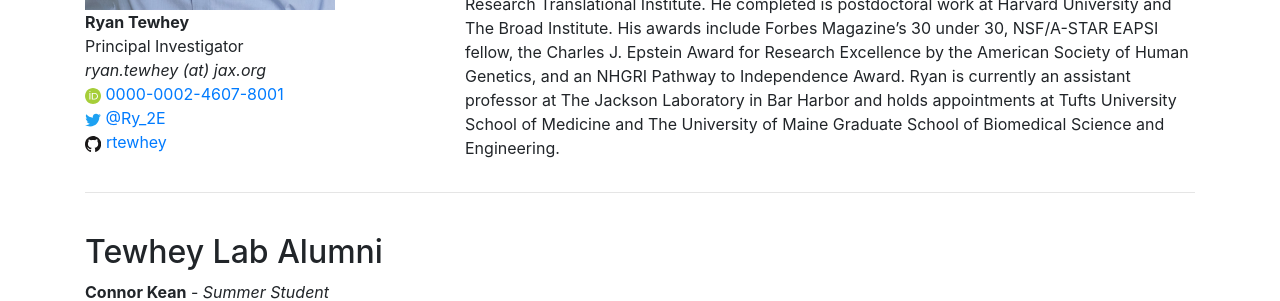
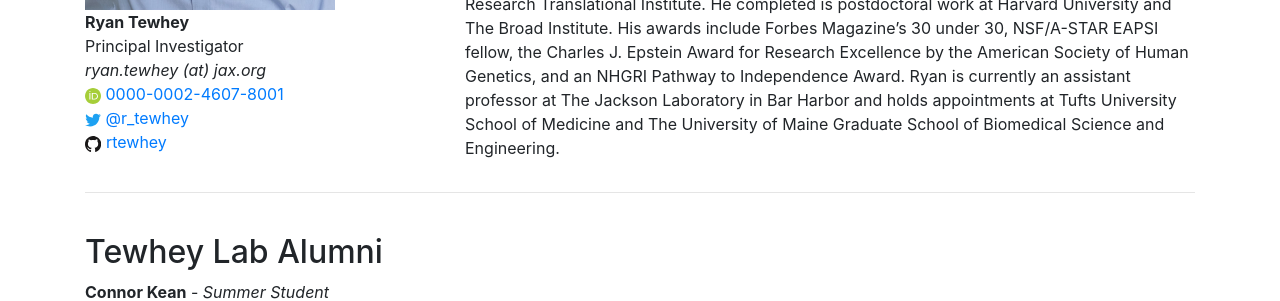
Before and after one commit to tewhey-lab/tewhey-lab.github.io, a Jekyll site: the page built from members/index.html, in a window 1280 px wide and 900 px high, scrolled down 3487 px. Shown: the part 475-776 px from the top of the window. Built offline with Jekyll 4.4.1, drawn with Linux system fonts in a browser that asks for light colours; nearby versions of some CDN libraries; comment, search, counter and statistics services are not loaded.

Commit message:
twitter update

```diff
--- a/_data/members.yml
+++ b/_data/members.yml
@@ -111,7 +111,7 @@
   altimage: /static/img/members/Ryan_alt.jpg
   position: Principal Investigator
   email: ryan.tewhey (at) jax.org
-  twitter: Ry_2E
+  twitter: r_tewhey
   orcid: 0000-0002-4607-8001
   github: rtewhey
   description: "Ryan is a human geneticist with expertise in developing large-scale screening methods to understand how genetic variation \
```
